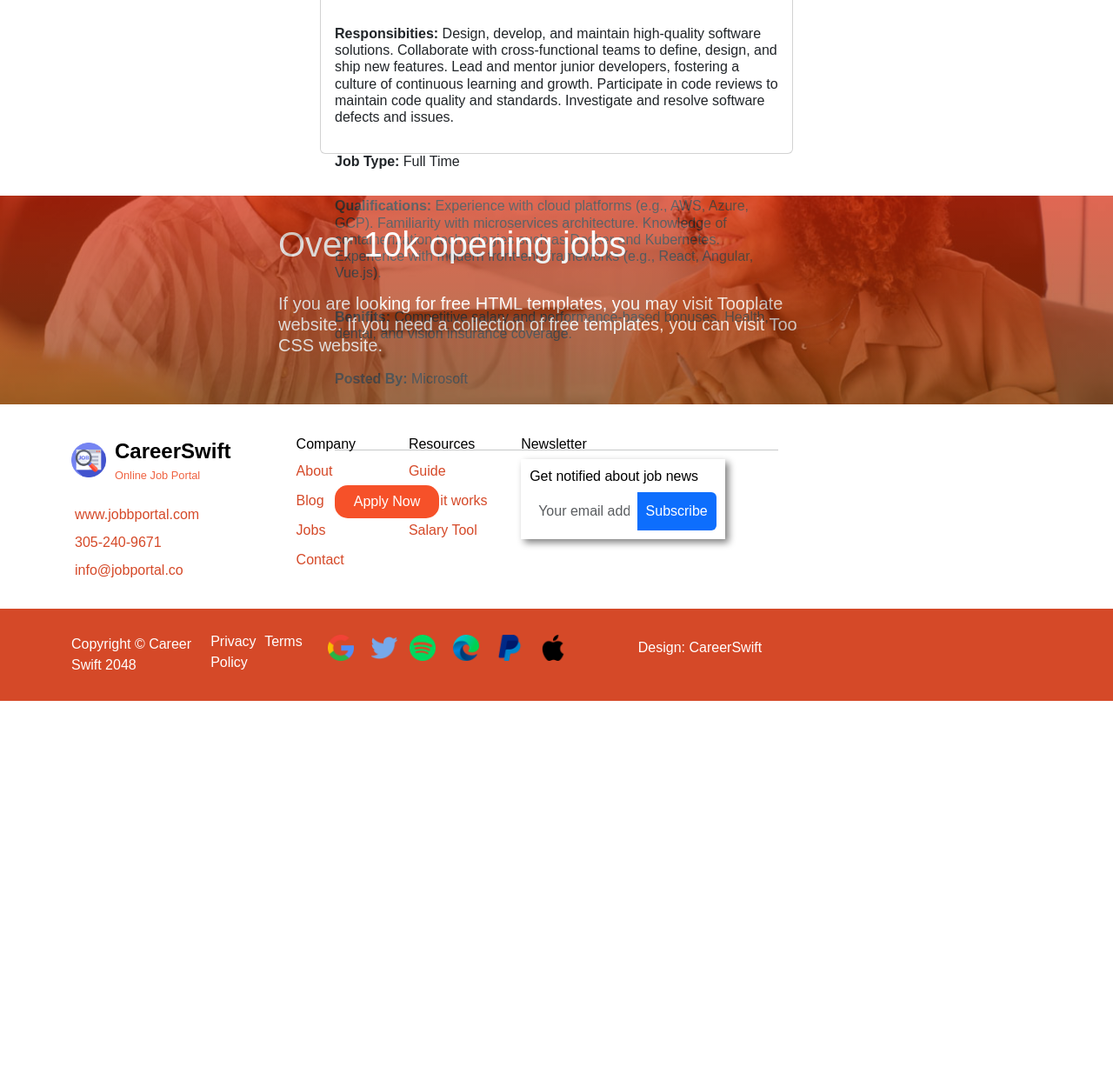
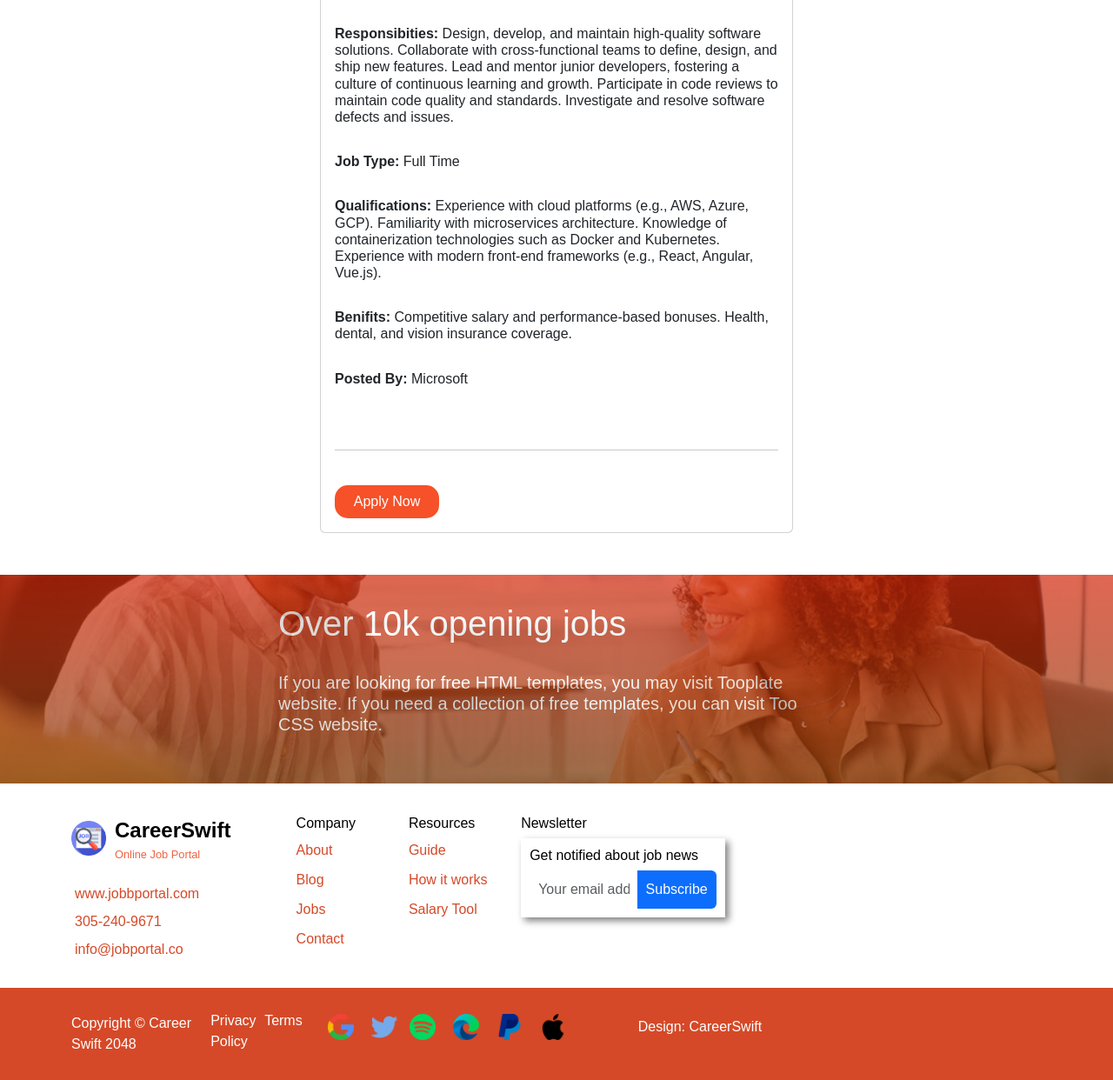
Before and after one commit to Sayed1-11/CareerSwift, a Django app: page /details/1 in a window 1280 px wide. Shown: the part 916-2158 px from the top of the page at 87% size. Before the commit the page ends 1722 px from the top, so only its background shows below. Run offline with Django 4.2, Linux system fonts and the light colour scheme; data comes from the database, SQL or seed files in the repository; some libraries are stand-ins or nearby versions.

Commit message:
Update details.html

```diff
--- a/core/templates/details.html
+++ b/core/templates/details.html
@@ -8,7 +8,7 @@
     <h1 style="position: absolute; top: 20%; left: 50%; transform: translate(-50%, -50%); color: white;" class="fw-bolder"><strong>Job Details</strong></h1>
 </div>
 <div class="col-12 d-flex" style="margin:auto;width:50%">
-    <div class="card m-5" style="height:100vh;">
+    <div class="card m-5" style="">
 
 
             <div class="col-md-12">
```
